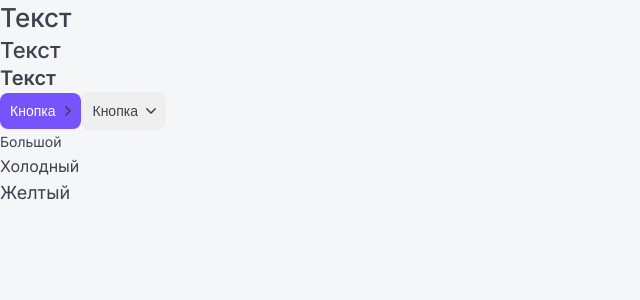
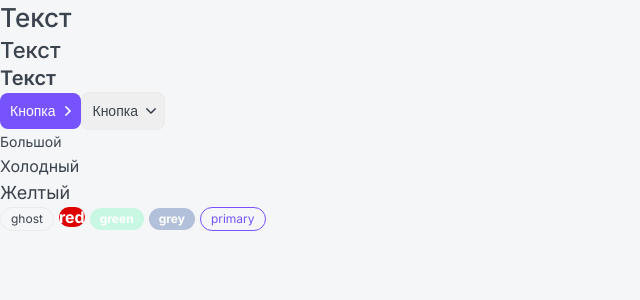
Before and after one commit to PavelLatmentsev/OWl-Next.js-, a Next.js app: page / in a window 1280 px wide. Shown: the top 300 px of the page, without its empty margins (0-640 px from the left). Built offline with nearby package versions, Linux system fonts and the light colour scheme.

Commit message:
add Tag component

```diff
--- a/app/page.tsx
+++ b/app/page.tsx
@@ -1,5 +1,5 @@
 
-import { Htag, Button, Ptag } from '@/components';
+import { Htag, Button, Ptag, Tag } from '@/components';
 import { Metadata } from 'next';
 
 export const metadata: Metadata = {
@@ -25,6 +25,12 @@ export default function Home():JSX.Element {
       <Ptag size='l'>Большой</Ptag>
       <Ptag size='m'>Холодный</Ptag>
       <Ptag size='s'>Желтый</Ptag>
+      <Tag size="s" color="ghost">ghost</Tag>
+      <Tag size="m" color="red">red</Tag>
+      <Tag size="s" color="green">green</Tag>
+      <Tag size="s" color="grey">grey</Tag>
+      <Tag size="s" color="primary">primary</Tag>
+
       </div>
     </main>
   );
--- a/components/Button/Button.module.css
+++ b/components/Button/Button.module.css
@@ -42,5 +42,5 @@
 
 .primary svg,
 .ghost:hover svg {
-/* fill:var(--white) */
+fill:var(--white)
 }
--- /dev/null
+++ b/components/Tag/Tag.module.css
@@ -0,0 +1,45 @@
+.tag {
+    display: inline-block;
+    box-sizing:border-box;
+    margin-right: 5px;
+    border-radius:20px;
+}
+
+.s {
+    padding: 5px 10px;
+    font-size: 12px;
+    line-height: 12px;
+}
+
+.m {
+    padding: 5px 10px;
+    font-size: 14px;
+    line-height: 14px;
+}
+
+.ghost {
+    border: 1px solid var(--gray-light)
+}
+
+.red {
+    color: var(--white);
+    background: #de0000;
+    font-weight: bold;
+}
+.grey {
+    color: var(--white);
+    background: #B3C0D9;
+    font-weight: bold;
+}
+
+.green {
+    color: var(--white);
+    background: var(--green-light);
+    font-weight: bold;
+}
+
+.primary {
+    color: var(--primary);
+    background: none;
+    border: 1px solid var(--primary);
+}
--- /dev/null
+++ b/components/Tag/Tag.tsx
@@ -0,0 +1,19 @@
+
+import { ITagProps } from "./Tag.props";
+import styles from "./Tag.module.css";
+import cn from "classnames";
+export const Tag = ({ size="s", children, color ="ghost", href, className, ...props }: ITagProps): JSX.Element => {
+  return (
+    <div className={cn(styles.tag, className, {
+        [styles.s]:size==="s",
+        [styles.l]:size==="m",
+        [styles.ghost]:color==="ghost",
+        [styles.red]:color==="red",
+        [styles.grey]:color==="grey",
+        [styles.green]:color==="green",
+        [styles.primary]:color==="primary",
+    })} {...props}>
+{href ? <a href={href}>{children}</a>: <>{children}</>}
+    </div>
+  );
+};
--- a/components/index.ts
+++ b/components/index.ts
@@ -1,3 +1,4 @@
 export * from "./Htag/Htag";
 export * from "./Button/Button";
 export * from "./Ptag/Ptag";
+export * from "./Tag/Tag";
```
Also changed, not shown: components/Tag/Tag.props.ts (added, +9 -0 lines).
